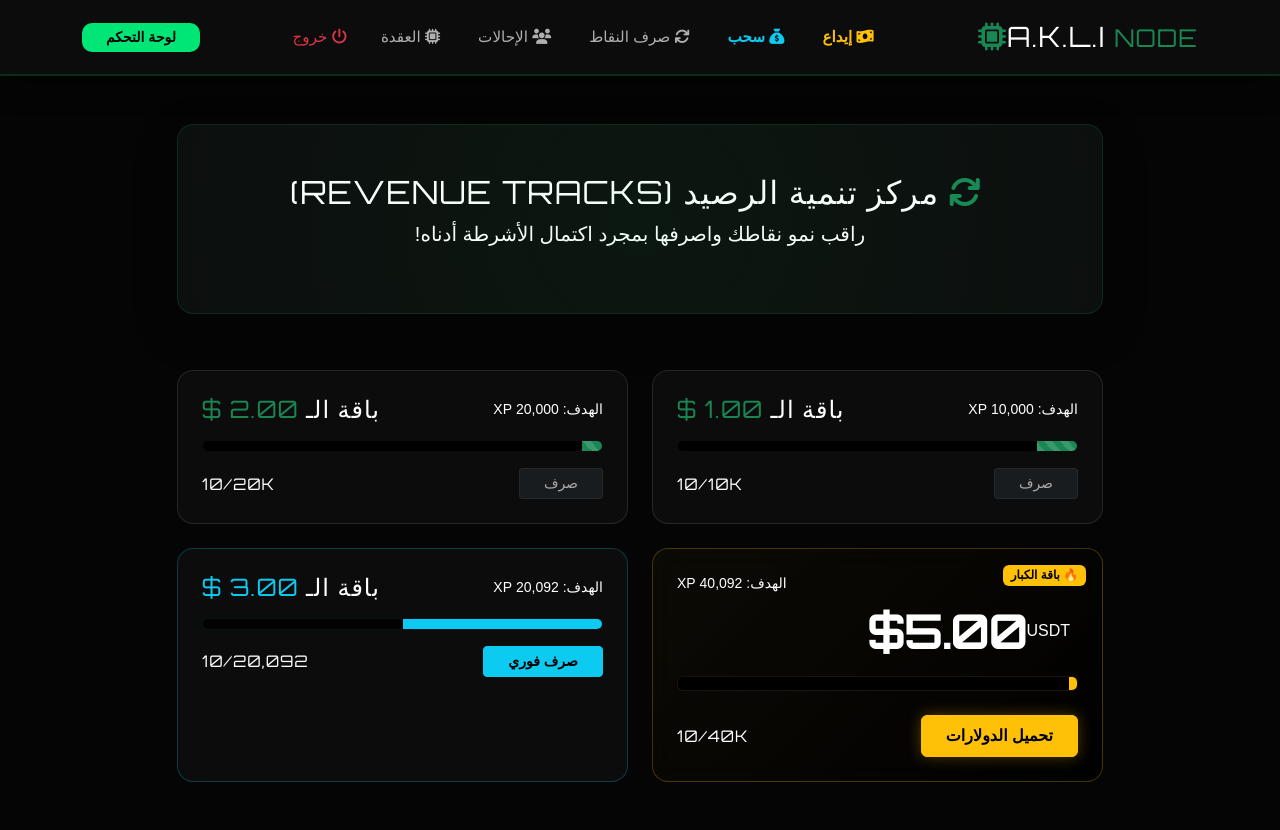
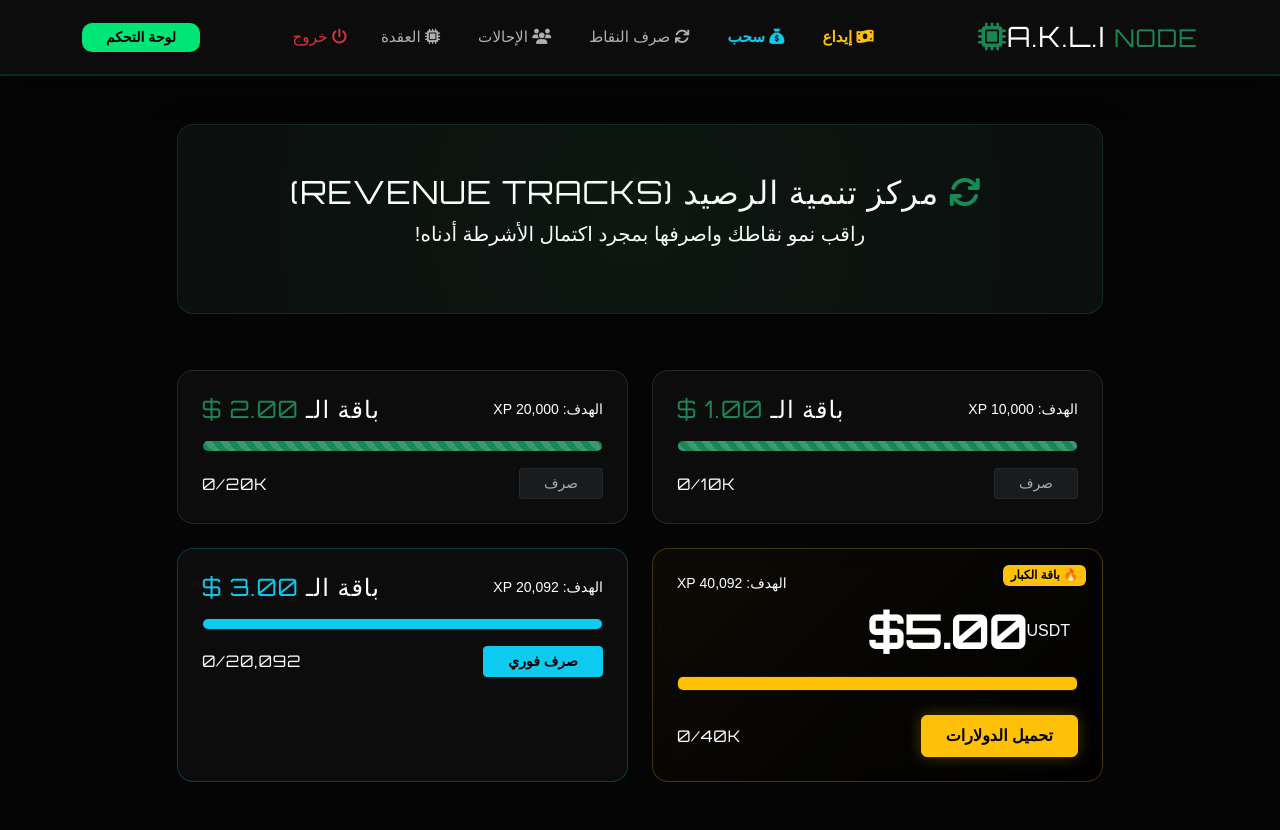
Before and after one commit to akliop/investment-site, a Flask app: template templates/exchange.html in a window 1280 px wide. Run offline with Flask 3, Linux system fonts and the light colour scheme; the template is opened without the code that fills it, so the values that code supplies are empty.

Commit message:
Fix: Add missing 'xp' column and dynamic exchange progress

```diff
--- a/app.py
+++ b/app.py
@@ -24,12 +24,23 @@ class User(db.Model):
     username = db.Column(db.String(80), unique=True, nullable=False, index=True)
     password = db.Column(db.String(120), nullable=False)
     jewels = db.Column(db.Float, default=0.0) # Jewels (💎)
+    xp = db.Column(db.Float, default=0.0) # XP (Leaderboard)
     balance_usdt = db.Column(db.Float, default=0.0) # USDT (💵)
     referral_code = db.Column(db.String(20), unique=True)
     is_admin = db.Column(db.Boolean, default=False)
 
 with app.app_context():
     db.create_all()
+    # إصلاح تلقائي: إضافة الأعمدة إذا كانت مفقودة لتجنب خطأ 500
+    try:
+        from sqlalchemy import text
+        with db.engine.connect() as conn:
+            conn.execute(text("ALTER TABLE user ADD COLUMN jewels FLOAT DEFAULT 0.0"))
+            conn.execute(text("ALTER TABLE user ADD COLUMN xp FLOAT DEFAULT 0.0"))
+            conn.execute(text("ALTER TABLE user ADD COLUMN balance_usdt FLOAT DEFAULT 0.0"))
+            conn.commit()
+    except:
+        pass # الأعمدة موجودة بالفعل أو هناك خطأ آخر يتم تجاهله
 
 def get_v_user():
     uid = session.get("v20_id")
@@ -115,7 +126,9 @@ def games_store():
 def referrals():
     user = get_v_user()
     if not user: return redirect(url_for("login"))
-    return render_template("dashboard.html", user=user) # مدمج في لوحة التحكم
+    top_miners = User.query.order_by(User.xp.desc()).limit(5).all()
+    ref_link = f"{request.url_root}?ref={user.referral_code}"
+    return render_template("dashboard.html", user=user, top_miners=top_miners, ref_link=ref_link) # مدمج في لوحة التحكم
 
 @app.route("/portal/recharge") # "إيداع"
 def recharge():
@@ -128,10 +141,12 @@ def recharge():
 def pulse():
     user = get_v_user()
     if not user: return jsonify({"status": "fail"})
-    # محرك التعدين: إضافة 3 جواهر كل 10 ثوانٍ (يتم إرسال "3.0" من الفرونت إند)
-    user.jewels += float(request.json.get("units", 3.0))
+    # محرك التعدين: إضافة 3 جواهر/XP كل 10 ثوانٍ (يتم إرسال "3.0" من الفرونت إند)
+    units = float(request.json.get("units", 3.0))
+    user.jewels += units
+    user.xp += units
     db.session.commit()
-    return jsonify({"status": "success", "jewels": round(user.jewels, 2)})
+    return jsonify({"status": "success", "jewels": round(user.jewels, 2), "xp": round(user.xp, 2)})
 
 @app.route("/sw.js")
 def serve_sw():
--- a/templates/exchange.html
+++ b/templates/exchange.html
@@ -21,11 +21,11 @@
                         <h4 class="text-white cyber-font mb-0">باقة الـ <span class="text-success">1.00 $</span></h4>
                     </div>
                     <div class="progress mb-3 bg-black border border-secondary border-opacity-10" style="height: 12px;">
-                        <div class="progress-bar bg-success progress-bar-striped progress-bar-animated" role="progressbar" style="width: 10%;"></div>
+                        <div class="progress-bar bg-success progress-bar-striped progress-bar-animated" role="progressbar" style="width: {{ [100, (user.xp / 10000 * 100)|round(1)]|min }}%;"></div>
                     </div>
                     <div class="d-flex justify-content-between align-items-center">
                         <button class="btn btn-dark btn-sm px-4 border-secondary border-opacity-25 text-dim" disabled>صرف</button>
-                        <span class="cyber-font text-dim">10/10k</span>
+                        <span class="cyber-font text-dim">{{ "%.0f"|format(user.xp) }}/10k</span>
                     </div>
                 </div>
             </div>
@@ -38,11 +38,11 @@
                         <h4 class="text-white cyber-font mb-0">باقة الـ <span class="text-success">2.00 $</span></h4>
                     </div>
                     <div class="progress mb-3 bg-black border border-secondary border-opacity-10" style="height: 12px;">
-                        <div class="progress-bar bg-success progress-bar-striped" role="progressbar" style="width: 5%;"></div>
+                        <div class="progress-bar bg-success progress-bar-striped" role="progressbar" style="width: {{ [100, (user.xp / 20000 * 100)|round(1)]|min }}%;"></div>
                     </div>
                     <div class="d-flex justify-content-between align-items-center">
                         <button class="btn btn-dark btn-sm px-4 border-secondary border-opacity-25 text-dim" disabled>صرف</button>
-                        <span class="cyber-font text-dim">10/20k</span>
+                        <span class="cyber-font text-dim">{{ "%.0f"|format(user.xp) }}/20k</span>
                     </div>
                 </div>
             </div>
@@ -57,11 +57,11 @@
                         <h1 class="text-white cyber-font mb-0 display-5 font-weight-bold">$5.00</h1>
                     </div>
                     <div class="progress mb-4 bg-black border border-warning border-opacity-10" style="height: 15px;">
-                        <div class="progress-bar bg-warning" role="progressbar" style="width: 2%;"></div>
+                        <div class="progress-bar bg-warning" role="progressbar" style="width: {{ [100, (user.xp / 40092 * 100)|round(1)]|min }}%;"></div>
                     </div>
                     <div class="d-flex justify-content-between align-items-center">
                         <button class="btn btn-warning fw-bold px-4 py-2 text-black shadow-glow-yellow">تحميل الدولارات</button>
-                        <span class="cyber-font text-dim">10/40k</span>
+                        <span class="cyber-font text-dim">{{ "%.0f"|format(user.xp) }}/40k</span>
                     </div>
                 </div>
             </div>
@@ -74,11 +74,11 @@
                         <h4 class="text-white cyber-font mb-0">باقة الـ <span class="text-info">3.00 $</span></h4>
                     </div>
                     <div class="progress mb-3 bg-black border border-info border-opacity-10" style="height: 12px;">
-                        <div class="progress-bar bg-info" role="progressbar" style="width: 50%;"></div>
+                        <div class="progress-bar bg-info" role="progressbar" style="width: {{ [100, (user.xp / 20092 * 100)|round(1)]|min }}%;"></div>
                     </div>
                     <div class="d-flex justify-content-between align-items-center">
                         <button class="btn btn-info fw-bold btn-sm px-4 text-black">صرف فوري</button>
-                        <span class="cyber-font text-dim">10/20,092</span>
+                        <span class="cyber-font text-dim">{{ "%.0f"|format(user.xp) }}/20,092</span>
                     </div>
                 </div>
             </div>
```
